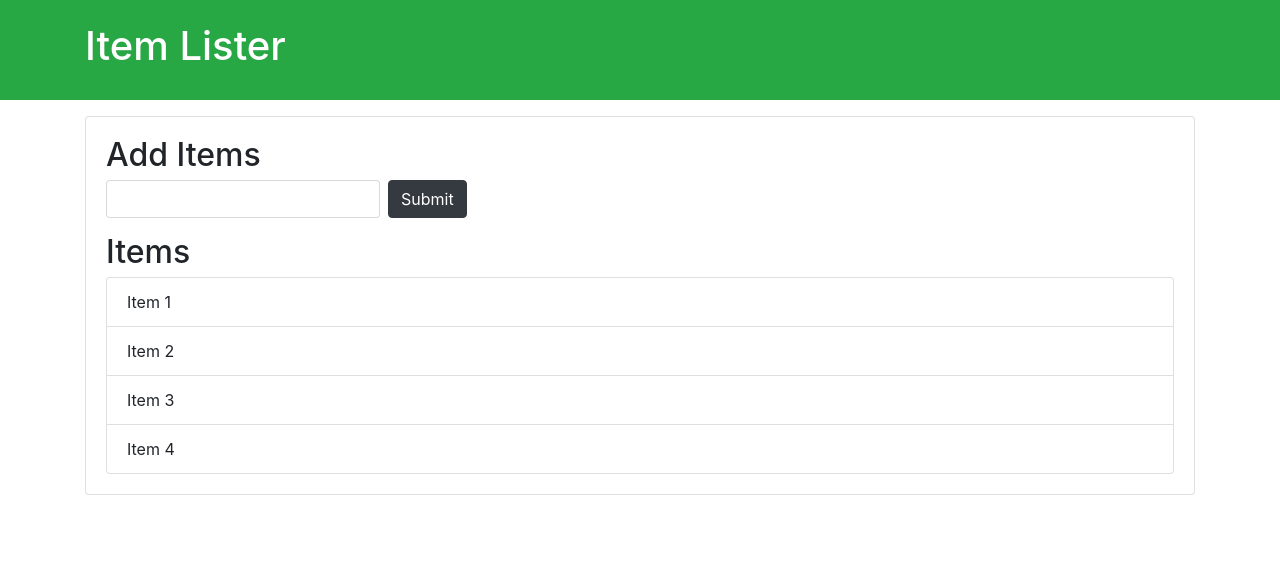
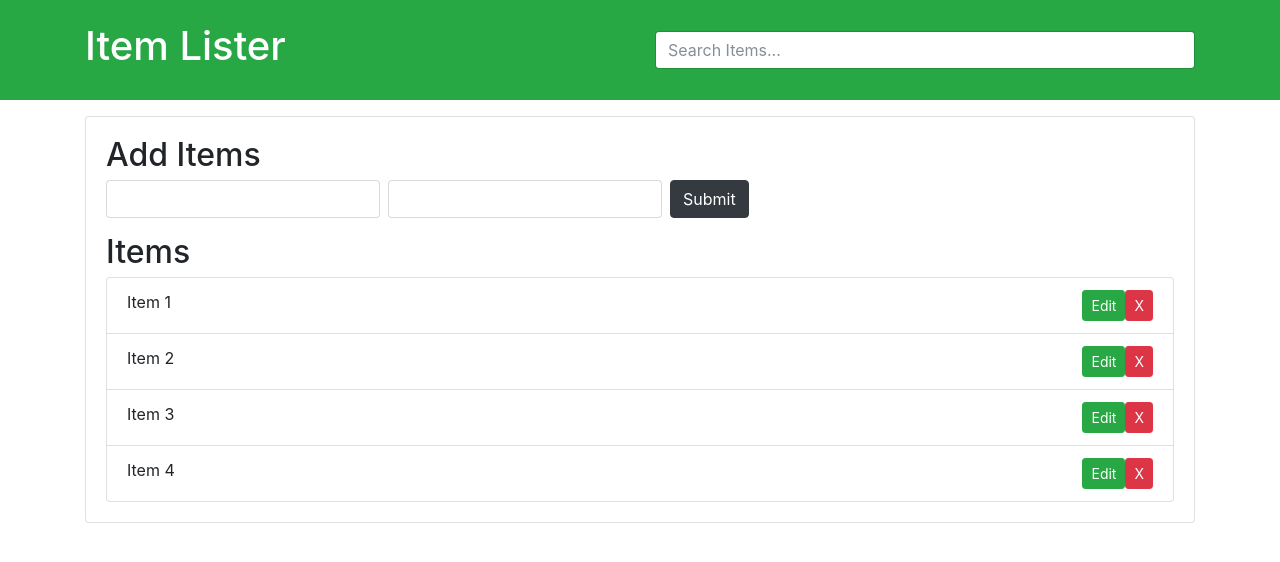
Before and after one commit to iiakash03/firstgit, a plain HTML site: page index.html in a window 1280 px wide. Drawn offline with nearby package versions, Linux system fonts and the light colour scheme.

Commit message:
localstorage

```diff
--- a/index.html
+++ b/index.html
@@ -10,25 +10,34 @@
 <body>
   <header id="main-header" class="bg-success text-white p-4 mb-3">
     <div class="container">
-      <h1 id="header-title">Item Lister <span style="display:none">123</span></h1>
+      <div class="row">
+        <div class="col-md-6">
+            <h1 id="header-title">Item Lister</h1>
+        </div>
+        <div class="col-md-6 align-self-center">
+            <input type="text" class="form-control" id="filter" placeholder="Search Items...">
+        </div>
+      </div>
     </div>
   </header>
   <div class="container">
    <div id="main" class="card card-body">
     <h2 class="title">Add Items</h2>
-    <form class="form-inline mb-3">
-      <input type="text" class="form-control mr-2">
-      <input type="submit" class="btn btn-dark" value="Submit">
+    <form id="addForm" class="form-inline mb-3">
+      <input type="text" class="form-control mr-2" id="item">
+      <input type="password" class="form-control mr-2" id="item2">
+      <input type="submit" class="btn btn-dark" id="butt" value="Submit">
     </form>
     <h2 class="title">Items</h2>
     <ul id="items" class="list-group">
-      <li class="list-group-item">Item 1</li>
-      <li class="list-group-item">Item 2</li>
-      <li class="list-group-item">Item 3</li>
-      <li class="list-group-item">Item 4</li>
+      <li class="list-group-item">Item 1 <button class="btn btn-danger btn-sm float-right delete">X</button> <button class="btn btn-success btn-sm float-right delete">Edit</button></li>
+      <li class="list-group-item">Item 2 <button class="btn btn-danger btn-sm float-right delete">X</button><button class="btn btn-success btn-sm float-right delete">Edit</button></li>
+      <li class="list-group-item">Item 3 <button class="btn btn-danger btn-sm float-right delete">X</button><button class="btn btn-success btn-sm float-right delete">Edit</button></li>
+      <li class="list-group-item">Item 4 <button class="btn btn-danger btn-sm float-right delete">X</button><button class="btn btn-success btn-sm float-right delete">Edit</button></li>
     </ul>
    </div>
   </div>
+  <script src="java.js"></script>
 
 </body>
 </html>
--- a/java.js
+++ b/java.js
@@ -40,6 +40,8 @@ function submitted(e){
     e.preventDefault();
     var addItem=document.getElementById('item').value;
     var description=document.getElementById('item2').value;
+    localStorage.setItem('val',addItem);
+    localStorage.setItem('desc',description);
 
     let list=document.createElement('li');
     list.className='list-group-item'
@@ -58,4 +60,5 @@ function submitted(e){
     list.appendChild(button2);
     let allitems=document.getElementById('items');
     allitems.appendChild(list);
+
 }
```
